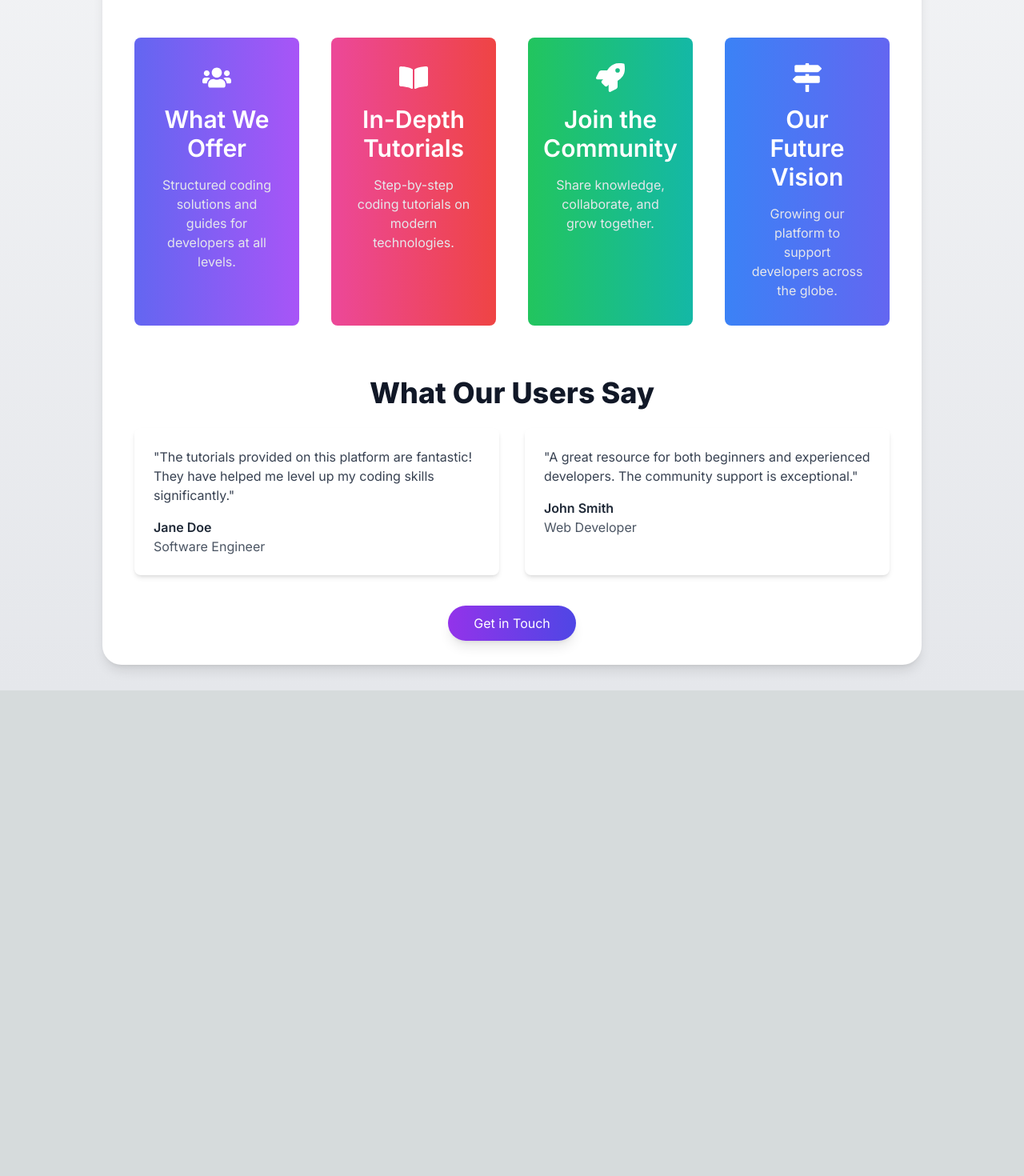
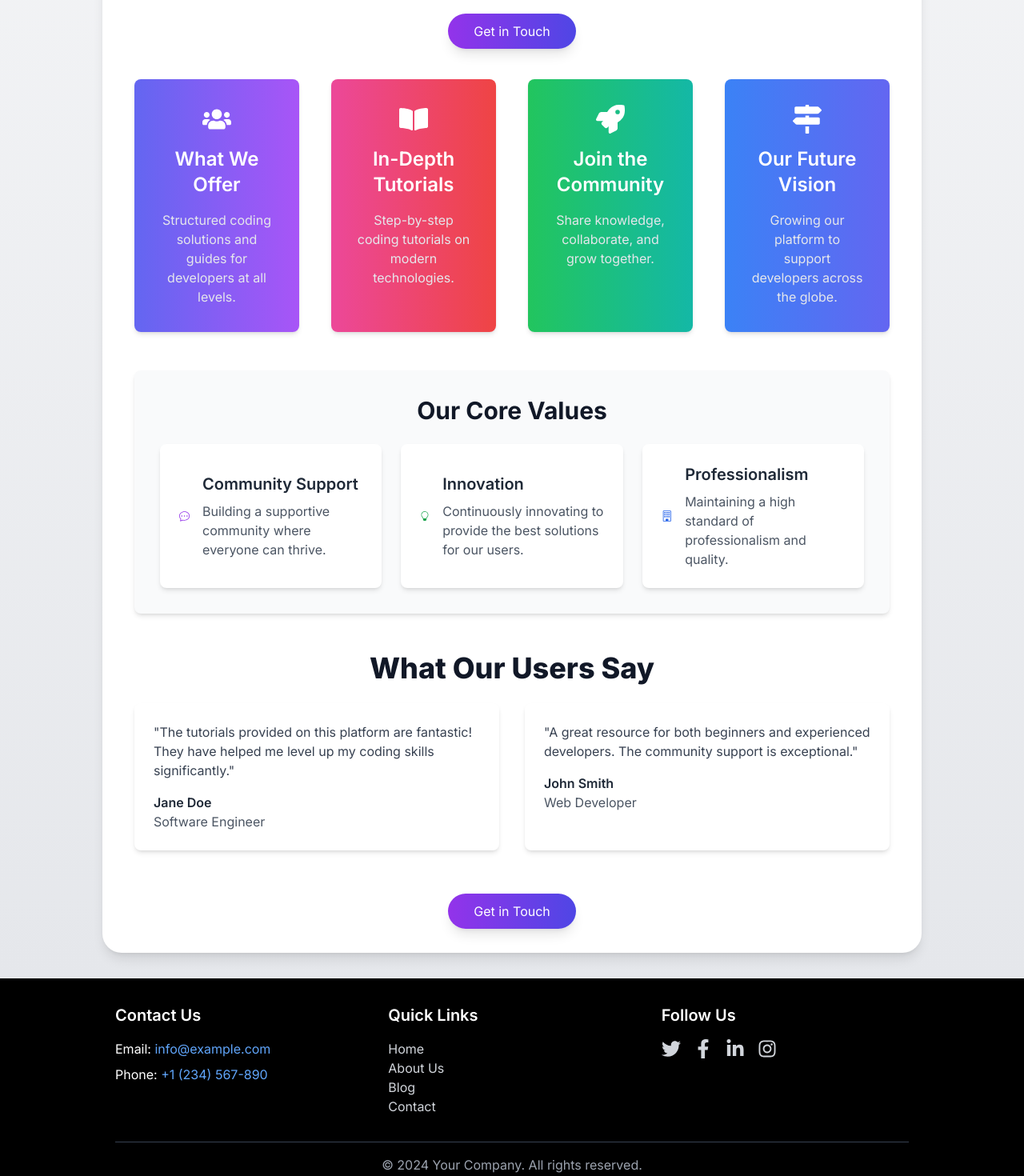
Before and after one commit to ambreenzubari/hunting-coders, a Next.js app: page /about in a window 1280 px wide. Shown: the part 260-1730 px from the top of the page at 80% size. Before the commit the page ends 1123 px from the top, so only its background shows below. Built offline with nearby package versions, Linux system fonts and the light colour scheme.

Commit message:
changed the UI

```diff
--- a/app/about/page.tsx
+++ b/app/about/page.tsx
@@ -1,42 +1,48 @@
 import React from "react";
 import Link from "next/link";
 import { FaUsers, FaBookOpen, FaRocket, FaMapSigns } from "react-icons/fa";
+import { BsChatDots, BsLightbulb, BsBuilding } from "react-icons/bs";
 
 const About = () => {
   return (
-    <div className="bg-gradient-to-b from-gray-100 to-gray-200 min-h-screen flex items-center justify-center p-8">
+    <div className="bg-gradient-to-b from-gray-100 to-gray-200 min-h-screen flex flex-col items-center justify-center p-8">
       <div className="max-w-5xl bg-white shadow-lg rounded-3xl p-10 mx-auto">
         {/* Intro Section */}
         <div className="text-center mb-12">
           <h1 className="text-5xl font-extrabold text-gray-900 mb-4">
             About Us
           </h1>
-          <p className="text-lg text-gray-700 leading-relaxed">
+          <p className="text-lg text-gray-700 leading-relaxed mb-8">
             We provide coding solutions, tutorials, and resources designed to
             help developers of all skill levels grow and succeed. Our mission is
             to empower the coding community with the tools and knowledge they
             need.
           </p>
+          <Link
+            href="/contact"
+            className="bg-gradient-to-r from-purple-600 to-indigo-600 text-white py-3 px-8 rounded-full shadow-lg hover:shadow-2xl hover:scale-105 transition-transform"
+          >
+            Get in Touch
+          </Link>
         </div>
 
         {/* Features Section */}
-        <div className="grid grid-cols-1 md:grid-cols-2 lg:grid-cols-4 gap-10">
+        <div className="grid grid-cols-1 md:grid-cols-2 lg:grid-cols-3 xl:grid-cols-4 gap-10 mb-12">
           {/* Our Project Section */}
-          <div className="flex flex-col items-center text-center bg-gradient-to-r from-indigo-500 to-purple-500 p-8 rounded-lg transform hover:scale-105 transition-transform">
+          <div className="flex flex-col items-center text-center bg-gradient-to-r from-indigo-500 to-purple-500 p-8 rounded-lg transform hover:scale-105 transition-transform shadow-md">
             <FaUsers className="text-white text-4xl mb-4" />
-            <h2 className="text-3xl font-semibold text-white mb-4">
+            <h2 className="text-2xl font-semibold text-white mb-4">
               What We Offer
             </h2>
             <p className="text-gray-200">
-              Structured coding solutions and guides for developers at all
-              levels.
+              Structured coding solutions and guides for developers at all levels.
             </p>
           </div>
 
           {/* Tutorials Section */}
-          <div className="flex flex-col items-center text-center bg-gradient-to-r from-pink-500 to-red-500 p-8 rounded-lg transform hover:scale-105 transition-transform">
+          <div className="flex flex-col items-center text-center bg-gradient-to-r from-pink-500 to-red-500 p-8 rounded-lg transform hover:scale-105 transition-transform shadow-md">
             <FaBookOpen className="text-white text-4xl mb-4" />
-            <h2 className="text-3xl font-semibold text-white mb-4">
+            <h2 className="text-2xl font-semibold text-white mb-4">
               In-Depth Tutorials
             </h2>
             <p className="text-gray-200">
@@ -45,9 +51,9 @@ const About = () => {
           </div>
 
           {/* Community Section */}
-          <div className="flex flex-col items-center text-center bg-gradient-to-r from-green-500 to-teal-500 p-8 rounded-lg transform hover:scale-105 transition-transform">
+          <div className="flex flex-col items-center text-center bg-gradient-to-r from-green-500 to-teal-500 p-8 rounded-lg transform hover:scale-105 transition-transform shadow-md">
             <FaRocket className="text-white text-4xl mb-4" />
-            <h2 className="text-3xl font-semibold text-white mb-4">
+            <h2 className="text-2xl font-semibold text-white mb-4">
               Join the Community
             </h2>
             <p className="text-gray-200">
@@ -56,9 +62,9 @@ const About = () => {
           </div>
 
           {/* Future Vision Section */}
-          <div className="flex flex-col items-center text-center bg-gradient-to-r from-blue-500 to-indigo-500 p-8 rounded-lg transform hover:scale-105 transition-transform">
+          <div className="flex flex-col items-center text-center bg-gradient-to-r from-blue-500 to-indigo-500 p-8 rounded-lg transform hover:scale-105 transition-transform shadow-md">
             <FaMapSigns className="text-white text-4xl mb-4" />
-            <h2 className="text-3xl font-semibold text-white mb-4">
+            <h2 className="text-2xl font-semibold text-white mb-4">
               Our Future Vision
             </h2>
             <p className="text-gray-200">
@@ -67,8 +73,44 @@ const About = () => {
           </div>
         </div>
 
+        {/* Additional Sections */}
+        <div className="bg-gray-50 p-8 rounded-lg shadow-md mb-12">
+          <h2 className="text-3xl font-bold text-gray-900 mb-6 text-center">
+            Our Core Values
+          </h2>
+          <div className="flex flex-col md:flex-row md:space-x-6">
+            <div className="flex-1 bg-white shadow-md rounded-lg p-6 mb-6 md:mb-0 flex items-center space-x-4">
+              <BsChatDots className="text-purple-600 text-3xl" />
+              <div>
+                <h3 className="text-xl font-semibold text-gray-800 mb-2">Community Support</h3>
+                <p className="text-gray-600">
+                  Building a supportive community where everyone can thrive.
+                </p>
+              </div>
+            </div>
+            <div className="flex-1 bg-white shadow-md rounded-lg p-6 mb-6 md:mb-0 flex items-center space-x-4">
+              <BsLightbulb className="text-green-600 text-3xl" />
+              <div>
+                <h3 className="text-xl font-semibold text-gray-800 mb-2">Innovation</h3>
+                <p className="text-gray-600">
+                  Continuously innovating to provide the best solutions for our users.
+                </p>
+              </div>
+            </div>
+            <div className="flex-1 bg-white shadow-md rounded-lg p-6 flex items-center space-x-4">
+              <BsBuilding className="text-blue-600 text-3xl" />
+              <div>
+                <h3 className="text-xl font-semibold text-gray-800 mb-2">Professionalism</h3>
+                <p className="text-gray-600">
+                  Maintaining a high standard of professionalism and quality.
+                </p>
+              </div>
+            </div>
+          </div>
+        </div>
+
         {/* Testimonials Section */}
-        <div className="mt-16">
+        <div className="mb-16">
           <h2 className="text-4xl font-extrabold text-gray-900 mb-6 text-center">
             What Our Users Say
           </h2>
@@ -93,7 +135,7 @@ const About = () => {
         </div>
 
         {/* Call to Action */}
-        <div className="text-center mt-12">
+        <div className="text-center">
           <Link
             href="/contact"
             className="bg-gradient-to-r from-purple-600 to-indigo-600 text-white py-3 px-8 rounded-full shadow-lg hover:shadow-2xl hover:scale-105 transition-transform"
--- a/app/contact/page.tsx
+++ b/app/contact/page.tsx
@@ -72,7 +72,7 @@ const Contact = () => {
   });
 
   return (
-    <div className="min-h-screen bg-gradient-to-r from-blue-50 to-blue-100 p-8">
+    <div className="min-h-screen/2 bg-gradient-to-r from-blue-50 to-blue-100 p-8">
       <div className="max-w-4xl mx-auto bg-white rounded-lg shadow-xl border border-gray-200 p-8">
         <h2 className="text-4xl font-extrabold text-gray-800 mb-8 text-center">
           Contact Us
@@ -173,7 +173,6 @@ const Contact = () => {
                     onChange={formik.handleChange}
                     onBlur={formik.handleBlur}
                     placeholder="Your message here..."
-                    rows="5"
                   />
                   <FaRegCommentDots className="text-gray-500 mt-3 mr-3" />
                 </div>
--- a/app/layout.tsx
+++ b/app/layout.tsx
@@ -2,6 +2,7 @@ import type { Metadata } from "next";
 import { Inter } from "next/font/google";
 import "./globals.css";
 import Navbar from "@/components/navbar";
+import Footer from "@/components/foorer";
 
 const inter = Inter({ subsets: ["latin"] });
 
@@ -9,7 +10,7 @@ export const metadata: Metadata = {
   title: "Hunting Coder",
   description: "A blog for coders by a coder",
   icons: {
-    icon: "./favicon.ico"
+    icon: "./favicon.ico",
   },
 };
 
@@ -22,7 +23,11 @@ export default function RootLayout({
     <html lang="en">
       <body className={inter.className}>
         <Navbar /> {/* Navbar should be inside the body */}
-        {children}
+        <div className="pt-[60px]">
+          {/* Adjust this value based on your navbar height */}
+          {children}
+        </div>
+        <Footer />
       </body>
     </html>
   );
--- /dev/null
+++ b/components/foorer.tsx
@@ -0,0 +1,56 @@
+import React from "react";
+import { FaTwitter, FaFacebookF, FaLinkedinIn, FaInstagram } from "react-icons/fa";
+import Link from "next/link";
+
+const Footer = () => {
+  return (
+    <footer className="bg-black text-white py-8">
+      <div className="max-w-5xl mx-auto px-4">
+        <div className="grid grid-cols-1 md:grid-cols-3 gap-8">
+          {/* Contact Information */}
+          <div className="flex flex-col">
+            <h3 className="text-xl font-semibold mb-4">Contact Us</h3>
+            <p className="mb-2">Email: <a href="mailto:info@example.com" className="text-blue-400 hover:underline">info@example.com</a></p>
+            <p className="mb-2">Phone: <a href="tel:+1234567890" className="text-blue-400 hover:underline">+1 (234) 567-890</a></p>
+          </div>
+
+          {/* Navigation Links */}
+          <div className="flex flex-col">
+            <h3 className="text-xl font-semibold mb-4">Quick Links</h3>
+            <ul>
+              <li><Link href="/" className="text-gray-300 hover:text-white">Home</Link></li>
+              <li><Link href="/about" className="text-gray-300 hover:text-white">About Us</Link></li>
+              <li><Link href="/blog" className="text-gray-300 hover:text-white">Blog</Link></li>
+              <li><Link href="/contact" className="text-gray-300 hover:text-white">Contact</Link></li>
+            </ul>
+          </div>
+
+          {/* Social Media Links */}
+          <div className="flex flex-col">
+            <h3 className="text-xl font-semibold mb-4">Follow Us</h3>
+            <div className="flex space-x-4">
+              <a href="https://twitter.com" target="_blank" rel="noopener noreferrer" className="text-gray-300 hover:text-white">
+                <FaTwitter size={24} />
+              </a>
+              <a href="https://facebook.com" target="_blank" rel="noopener noreferrer" className="text-gray-300 hover:text-white">
+                <FaFacebookF size={24} />
+              </a>
+              <a href="https://linkedin.com" target="_blank" rel="noopener noreferrer" className="text-gray-300 hover:text-white">
+                <FaLinkedinIn size={24} />
+              </a>
+              <a href="https://instagram.com" target="_blank" rel="noopener noreferrer" className="text-gray-300 hover:text-white">
+                <FaInstagram size={24} />
+              </a>
+            </div>
+          </div>
+        </div>
+
+        <div className="mt-8 border-t border-gray-700 pt-4 text-center">
+          <p className="text-gray-400">&copy; {new Date().getFullYear()} Your Company. All rights reserved.</p>
+        </div>
+      </div>
+    </footer>
+  );
+};
+
+export default Footer;
--- a/components/navbar.tsx
+++ b/components/navbar.tsx
@@ -3,7 +3,7 @@ import React from "react";
 
 const Navbar = () => {
   return (
-    <nav className="bg-gray-800 shadow-md">
+    <nav className="bg-gray-800 shadow-md fixed top-0 w-full z-[50] b-[100px] ">
       <div className="max-w-6xl mx-auto px-4 py-3 flex justify-between items-center">
         <div className="text-white text-2xl font-bold">
           <Link href="/">MyProject</Link>
```
